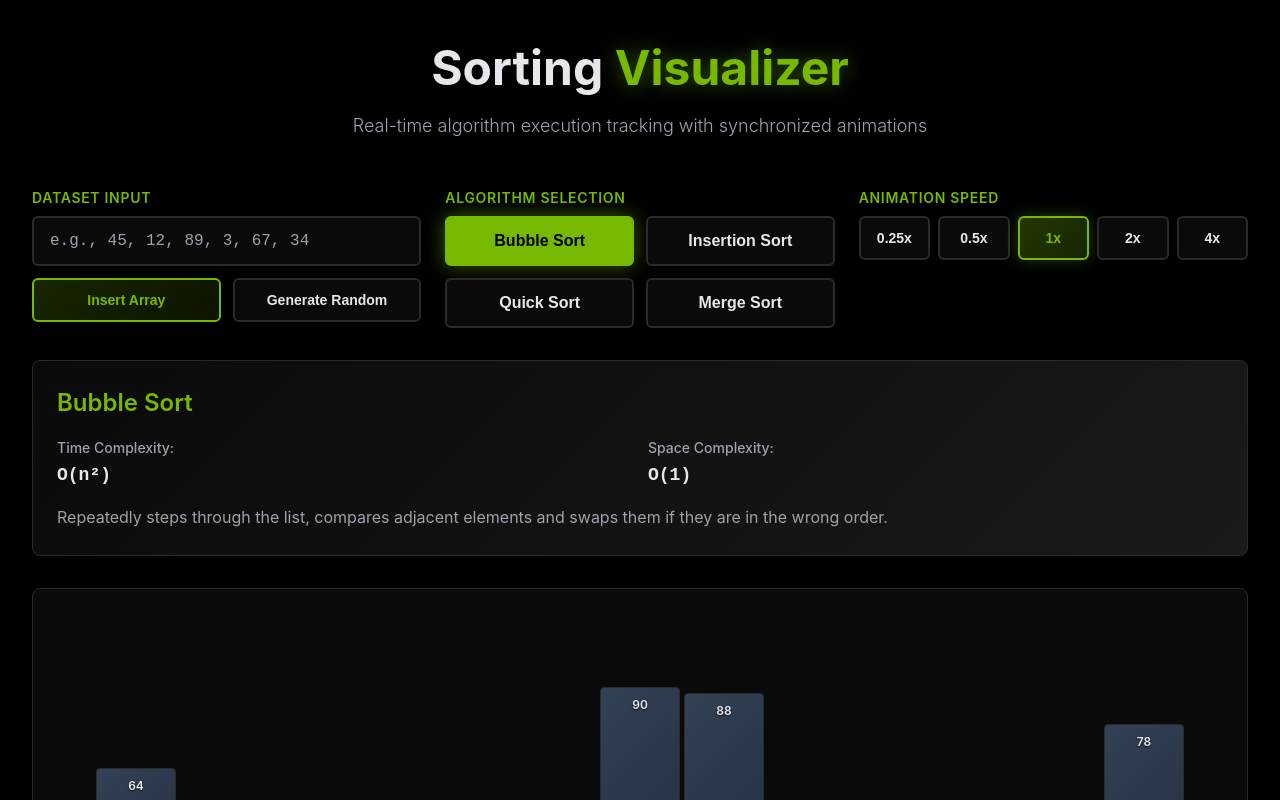
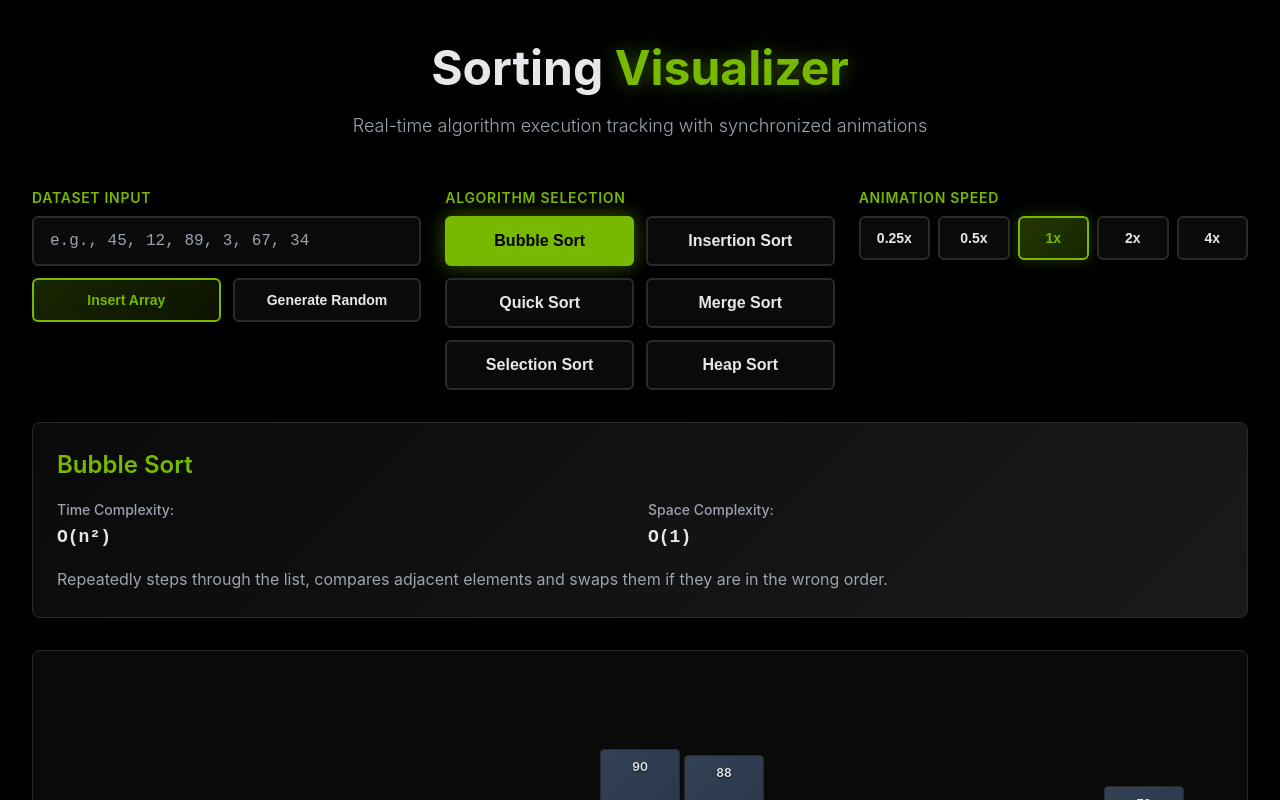
Before and after one commit to zahidjamkhandi/algo_viz, a React (Vite) app: page /sort in a window 1280 px wide. Shown: the top 800 px of the page. Built offline with nearby package versions, Linux system fonts and the light colour scheme.

Commit message:
Update AlgorithmSelector.tsx
heapsort and selectionsort added

```diff
--- a/src/components/AlgorithmSelector.tsx
+++ b/src/components/AlgorithmSelector.tsx
@@ -8,7 +8,7 @@ interface AlgorithmSelectorProps {
   disabled?: boolean;
 }
 
-const algorithms: SortingAlgorithm[] = ['bubble', 'insertion', 'quick', 'merge'];
+const algorithms: SortingAlgorithm[] = ['bubble', 'insertion', 'quick', 'merge', 'selection', 'heap'];
 
 export function AlgorithmSelector({ selected, onSelect, disabled = false }: AlgorithmSelectorProps) {
   return (
```
